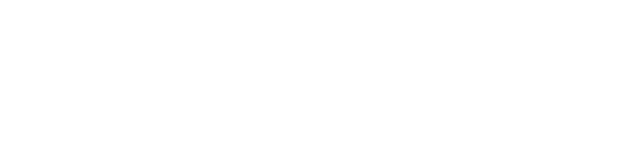
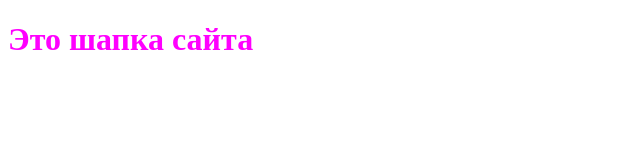
Before and after one commit to neliia-zelienova/githut-tutorial, a plain HTML site: page index.html in a window 1280 px wide. Shown: the whole page, without its empty margins (0-640 px from the left). Drawn offline with Linux system fonts and the light colour scheme.

Commit message:
Добавила css шапку сайта

```diff
--- a/index.html
+++ b/index.html
@@ -4,6 +4,9 @@
     <meta charset="UTF-8" />
     <meta name="viewport" content="width=device-width, initial-scale=1.0" />
     <title>Git Rules!</title>
+    <link rel="stylesheet" href="./css/styles.css" />
   </head>
-  <body></body>
+  <body>
+    <h1>Это шапка сайта</h1>
+  </body>
 </html>
```
